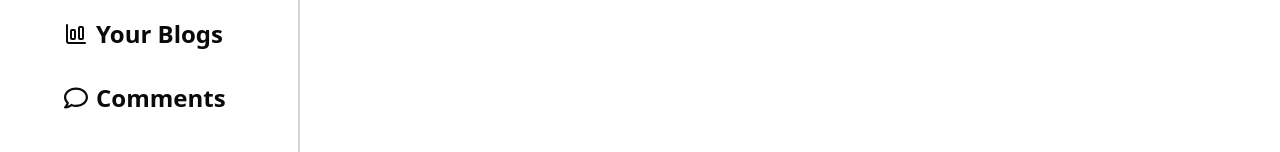
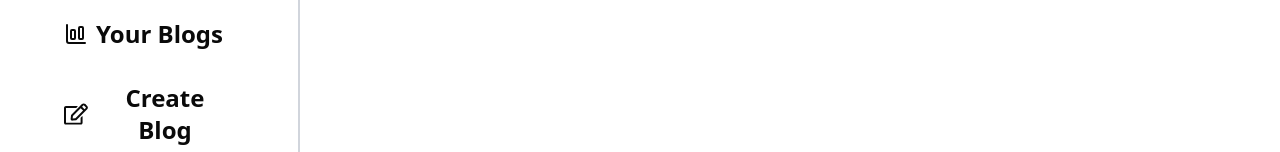
Before and after one commit to kartik428/blog-frontend, a React (Vite) app: page /dashboard in a window 1280 px wide. Shown: the part 178-330 px from the top of the page. Built offline with nearby package versions, Linux system fonts and the light colour scheme.

Commit message:
removed comments

```diff
--- a/src/components/Navbar.jsx
+++ b/src/components/Navbar.jsx
@@ -143,12 +143,12 @@ const Navbar = () => {
                           All Blogs
                           <DropdownMenuShortcut>⌘B</DropdownMenuShortcut>
                         </DropdownMenuItem>
-
+{/*
                         <DropdownMenuItem onClick={() => navigate("/dashboard/comments")}>
                           <FaRegComment />
                           Comments
                           <DropdownMenuShortcut>⌘C</DropdownMenuShortcut>
-                        </DropdownMenuItem>
+                        </DropdownMenuItem> */}
 
                         <DropdownMenuItem onClick={() => navigate("/dashboard/write-blog")}>
                           <FaRegEdit />
--- a/src/components/Sidebar.jsx
+++ b/src/components/Sidebar.jsx
@@ -33,7 +33,7 @@ const Sidebar = () => {
           <ChartColumnBig />
           <span>Your Blogs</span>
         </NavLink>
-        <NavLink
+        {/* <NavLink
           to="/dashboard/comments"
           className={({ isActive }) =>
             `text-2xl  ${
@@ -45,7 +45,7 @@ const Sidebar = () => {
         >
           <FaRegComment />
           <span>Comments</span>
-        </NavLink>
+        </NavLink> */}
         <NavLink
           to="/dashboard/write-blog"
           className={({ isActive }) =>
```
